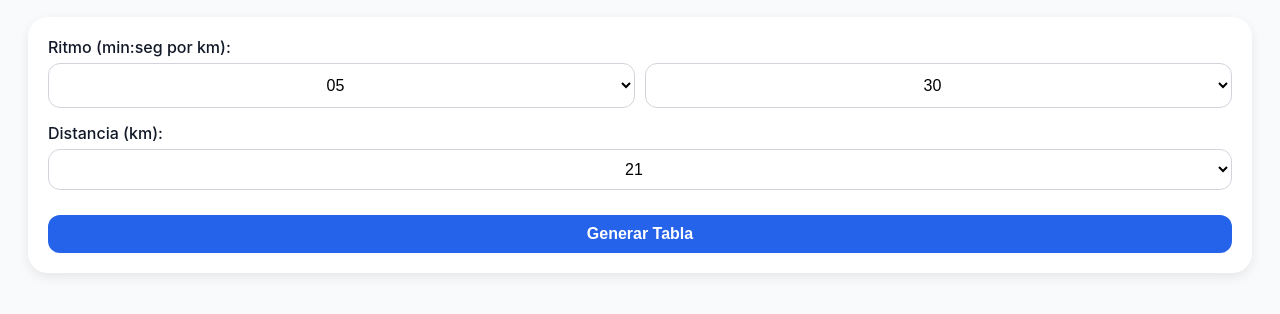
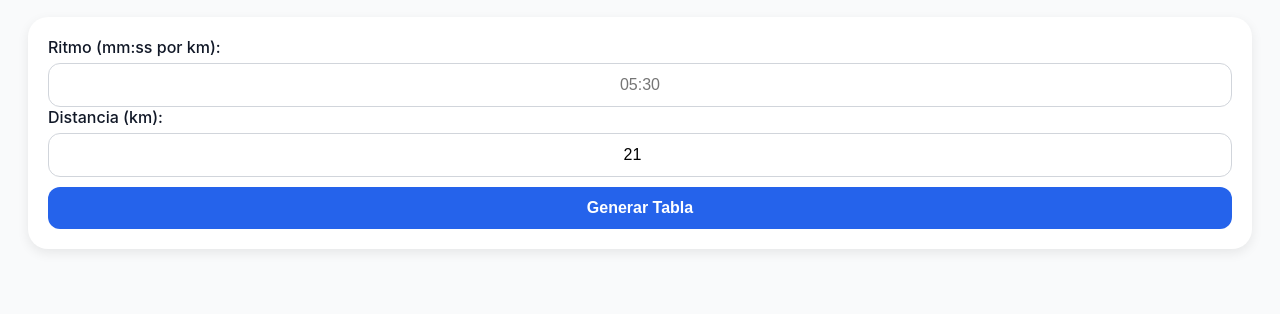
Before and after one commit to chrcaceres/ritmo-calculadora, a plain HTML site: page index.html in a window 1280 px wide. Shown: the part 76-390 px from the top of the page. Drawn offline with Linux system fonts and the light colour scheme.

Commit message:
Update index.html

```diff
--- a/index.html
+++ b/index.html
@@ -24,37 +24,16 @@
       margin-bottom: 20px;
     }
     label { display: block; margin-bottom: 6px; font-weight: 500; }
-    select, button {
-      padding: 10px;
+    input, button {
+      padding: 12px;
       border-radius: 12px;
       font-size: 1rem;
-    }
-    select {
+      width: 100%;
+      box-sizing: border-box;
       border: 1px solid #d1d5db;
-      margin-bottom: 15px;
-      width: 100%;
       text-align: center;
-      background: white;
-      -webkit-appearance: menulist; /* iOS fix */
-    }
-    .time-inputs {
-      display: grid;
-      grid-template-columns: 1fr 1fr; /* Dos columnas iguales */
-      gap: 10px; /* Separación entre los selects */
-    }
-
-    .time-inputs select {
-      width: 100%;
-      padding: 12px 10px; /* Aumenta el área de touch en iOS */
-      font-size: 1rem;
-      border: 1px solid #d1d5db;
-      border-radius: 12px;
-      background: white;
-      text-align: center;
-      -webkit-appearance: menulist; /* Mantiene estilo nativo iOS */
     }
     button {
-      width: 100%;
       background: #2563eb;
       color: white;
       border: none;
@@ -80,130 +59,11 @@
   <h1>🏃 Calculadora de Ritmo</h1>
 
   <div class="card">
-    <label>Ritmo (min:seg por km):</label>
-    <div class="time-inputs">
-      <select id="paceMin">
-        <option value="0">00</option>
-        <option value="1">01</option>
-        <option value="2">02</option>
-        <option value="3">03</option>
-        <option value="4">04</option>
-        <option value="5" selected>05</option>
-        <option value="6">06</option>
-        <option value="7">07</option>
-        <option value="8">08</option>
-        <option value="9">09</option>
-        <option value="10">10</option>
-      </select>
-      <select id="paceSec">
-        <option value="0">00</option>
-        <option value="1">01</option>
-        <option value="2">02</option>
-        <option value="3">03</option>
-        <option value="4">04</option>
-        <option value="5">05</option>
-        <option value="6">06</option>
-        <option value="7">07</option>
-        <option value="8">08</option>
-        <option value="9">09</option>
-        <option value="10">10</option>
-        <option value="11">11</option>
-        <option value="12">12</option>
-        <option value="13">13</option>
-        <option value="14">14</option>
-        <option value="15">15</option>
-        <option value="16">16</option>
-        <option value="17">17</option>
-        <option value="18">18</option>
-        <option value="19">19</option>
-        <option value="20">20</option>
-        <option value="21">21</option>
-        <option value="22">22</option>
-        <option value="23">23</option>
-        <option value="24">24</option>
-        <option value="25">25</option>
-        <option value="26">26</option>
-        <option value="27">27</option>
-        <option value="28">28</option>
-        <option value="29">29</option>
-        <option value="30" selected>30</option>
-        <option value="31">31</option>
-        <option value="32">32</option>
-        <option value="33">33</option>
-        <option value="34">34</option>
-        <option value="35">35</option>
-        <option value="36">36</option>
-        <option value="37">37</option>
-        <option value="38">38</option>
-        <option value="39">39</option>
-        <option value="40">40</option>
-        <option value="41">41</option>
-        <option value="42">42</option>
-        <option value="43">43</option>
-        <option value="44">44</option>
-        <option value="45">45</option>
-        <option value="46">46</option>
-        <option value="47">47</option>
-        <option value="48">48</option>
-        <option value="49">49</option>
-        <option value="50">50</option>
-        <option value="51">51</option>
-        <option value="52">52</option>
-        <option value="53">53</option>
-        <option value="54">54</option>
-        <option value="55">55</option>
-        <option value="56">56</option>
-        <option value="57">57</option>
-        <option value="58">58</option>
-        <option value="59">59</option>
-      </select>
-    </div>
+    <label for="pace">Ritmo (mm:ss por km):</label>
+    <input type="tel" id="pace" maxlength="5" placeholder="05:30">
 
     <label for="distance">Distancia (km):</label>
-    <select id="distance">
-        <option value="1">1</option>
-        <option value="2">2</option>
-        <option value="3">3</option>
-        <option value="4">4</option>
-        <option value="5">5</option>
-        <option value="6">6</option>
-        <option value="7">7</option>
-        <option value="8">8</option>
-        <option value="9">9</option>
-        <option value="10">10</option>
-        <option value="11">11</option>
-        <option value="12">12</option>
-        <option value="13">13</option>
-        <option value="14">14</option>
-        <option value="15">15</option>
-        <option value="16">16</option>
-        <option value="17">17</option>
-        <option value="18">18</option>
-        <option value="19">19</option>
-        <option value="20">20</option>
-        <option value="21" selected>21</option>
-        <option value="22">22</option>
-        <option value="23">23</option>
-        <option value="24">24</option>
-        <option value="25">25</option>
-        <option value="26">26</option>
-        <option value="27">27</option>
-        <option value="28">28</option>
-        <option value="29">29</option>
-        <option value="30">30</option>
-        <option value="31">31</option>
-        <option value="32">32</option>
-        <option value="33">33</option>
-        <option value="34">34</option>
-        <option value="35">35</option>
-        <option value="36">36</option>
-        <option value="37">37</option>
-        <option value="38">38</option>
-        <option value="39">39</option>
-        <option value="40">40</option>
-        <option value="41">41</option>
-        <option value="42">42</option>
-    </select>
+    <input type="number" id="distance" min="1" max="42" value="21">
 
     <button id="generateBtn">Generar Tabla</button>
   </div>
@@ -219,6 +79,16 @@
   </div>
 
   <script>
+    // Autoinsertar ":" después de dos dígitos
+    const paceInput = document.getElementById("pace");
+    paceInput.addEventListener("input", function(e){
+      let val = this.value.replace(/\D/g,''); // eliminar todo lo que no sea número
+      if(val.length > 2){
+        val = val.slice(0,2) + ':' + val.slice(2,4);
+      }
+      this.value = val;
+    });
+
     function formatTime(totalSec) {
       const hrs = Math.floor(totalSec / 3600);
       const min = Math.floor((totalSec % 3600) / 60);
@@ -229,30 +99,33 @@
     }
 
     function generateTable() {
-      const min = Number(document.getElementById("paceMin").value);
-      const sec = Number(document.getElementById("paceSec").value);
+      const paceVal = paceInput.value.split(':');
+      if(paceVal.length !== 2) {
+        alert("⚠️ Ingresa el ritmo en formato mm:ss");
+        return;
+      }
+      const min = Number(paceVal[0]);
+      const sec = Number(paceVal[1]);
       const distance = Number(document.getElementById("distance").value);
 
-      if ((min === 0 && sec === 0) || distance <= 0) {
-        alert("⚠️ Ingresa un ritmo válido y una distancia mayor a 0.");
+      if(isNaN(min) || isNaN(sec) || (min===0 && sec===0) || distance <= 0) {
+        alert("⚠️ Ingresa un ritmo válido y una distancia mayor a 0");
         return;
       }
 
-      const paceSec = min * 60 + sec;
+      const paceSec = min*60 + sec;
 
-      // Usamos setTimeout para forzar render en iOS
       setTimeout(() => {
         const tbody = document.getElementById("tableBody");
         tbody.innerHTML = "";
 
-        for (let km = 1; km <= distance; km++) {
+        for(let km=1; km<=distance; km++){
           const row = document.createElement("tr");
-
           const kmCell = document.createElement("td");
           kmCell.textContent = km;
 
           const timeCell = document.createElement("td");
-          timeCell.textContent = formatTime(paceSec * km);
+          timeCell.textContent = formatTime(paceSec*km);
           timeCell.classList.add("time");
 
           row.appendChild(kmCell);
@@ -261,17 +134,12 @@
         }
 
         document.getElementById("totalTime").textContent =
-          `⏱️ Tiempo estimado total: ${formatTime(paceSec * distance)}`;
+          `⏱️ Tiempo estimado total: ${formatTime(paceSec*distance)}`;
         document.getElementById("result").style.display = "block";
-      }, 10);
+      },10);
     }
 
-    document.addEventListener("DOMContentLoaded", () => {
-      document.getElementById("generateBtn").addEventListener("click", function(e){
-        e.preventDefault();
-        generateTable();
-      });
-    });
+    document.getElementById("generateBtn").addEventListener("click", generateTable);
   </script>
 </body>
 </html>
```
